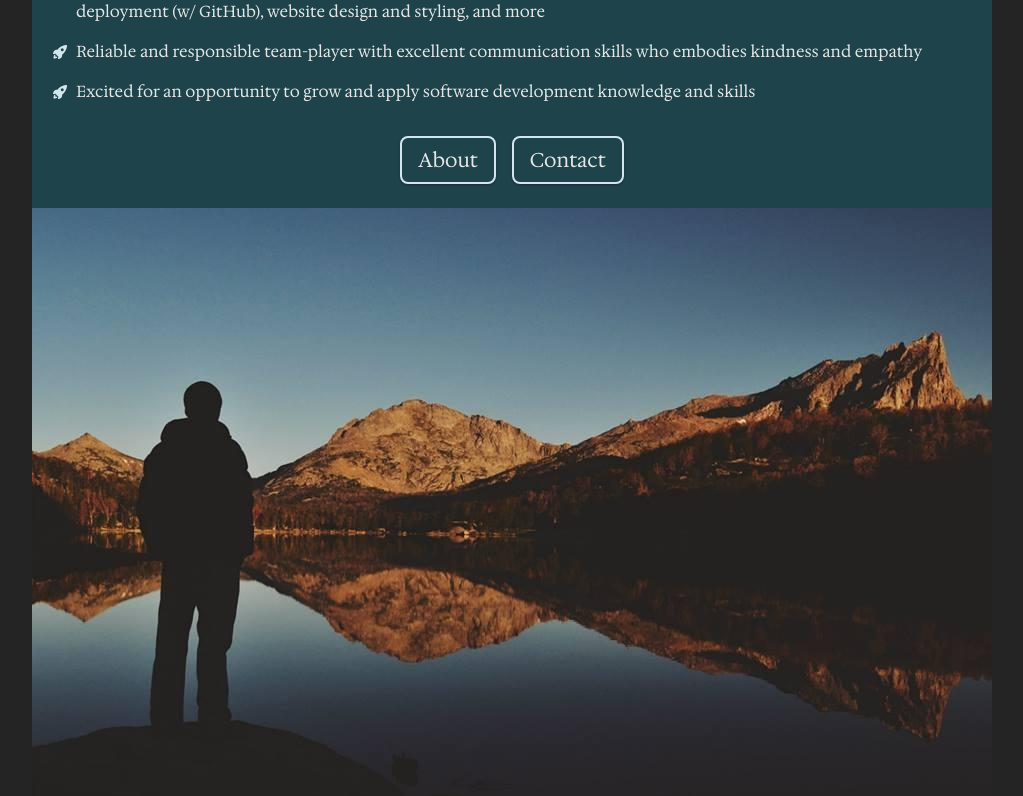
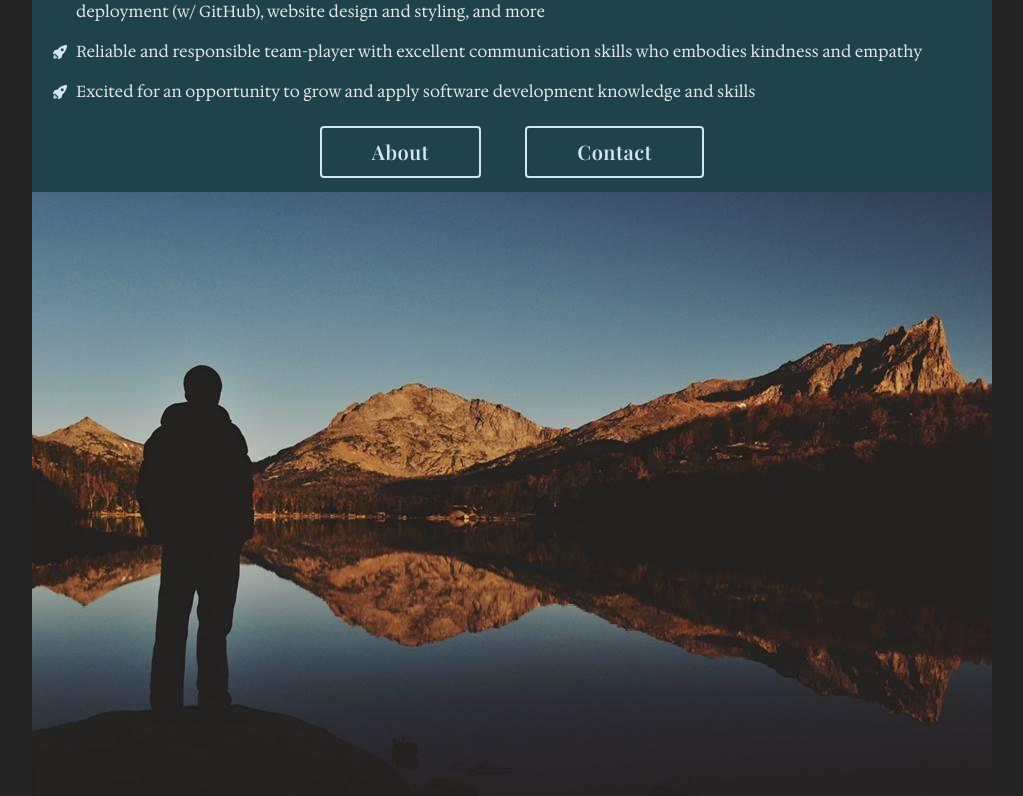
Before and after one commit to connorwarme/connorwarme.github.io, a React (Vite) app: page / in a window 1280 px wide. Shown: the part 3684-4480 px from the top of the page, without its empty margins (128-1151 px from the left). Built offline with nearby package versions, Linux system fonts and the light colour scheme.

Commit message:
Add button hover for About and Contact from main page

```diff
--- a/src/components/AboutMini.jsx
+++ b/src/components/AboutMini.jsx
@@ -23,11 +23,17 @@ const AboutMini = () => {
               })
             }
           </ul>
-          <div className="flex justify-center font-body font-semibold text-xl p-2 pb-4">
-            <Link to={"about"} className="p-2 pr-4 pl-4 m-2 border-wave-spray border-2 rounded-lg transition ease-in-out duration-150 cursor-pointer hover:bg-wave-spray hover:text-midnight-green relative shadow-sm shadow-slate-800 active:left-[1px] active:top-[2px] active:shadow-none">
+          <div className="flex justify-center font-play font-semibold tracking-wide text-xl p-2 pb-4 gap-4 md:gap-12">
+            {/* <Link to={"about"} className="p-2 pr-4 pl-4 m-2 border-wave-spray border-2 rounded-lg transition ease-in-out duration-150 cursor-pointer hover:bg-wave-spray hover:text-midnight-green relative shadow-sm shadow-slate-800 active:left-[1px] active:top-[2px] active:shadow-none">
+              About
+            </Link> */}
+            <Link to={"about"} className="btn-link text-wave-spray flex items-center py-2 px-4 md:px-8 lg:px-12">
               About
             </Link>
-            <Link to={"contact"} className="p-2 pr-4 pl-4 m-2 border-wave-spray border-2 rounded-lg transition ease-in-out duration-150 cursor-pointer hover:bg-wave-spray hover:text-midnight-green relative shadow-sm shadow-slate-800 active:left-[1px] active:top-[2px] active:shadow-none">
+            {/* <Link to={"contact"} className="p-2 pr-4 pl-4 m-2 border-wave-spray border-2 rounded-lg transition ease-in-out duration-150 cursor-pointer hover:bg-wave-spray hover:text-midnight-green relative shadow-sm shadow-slate-800 active:left-[1px] active:top-[2px] active:shadow-none">
+              Contact
+            </Link> */}
+            <Link to={"contact"} className="btn-link text-wave-spray flex items-center py-2 px-4 md:px-8 lg:px-12">
               Contact
             </Link>
           </div>
--- a/src/index.css
+++ b/src/index.css
@@ -86,4 +86,21 @@
     left: 120%;
     transition: all 1s cubic-bezier(0.19, 1, 0.22, 1);
   }
+  .btn-link {
+    color: rgb(210, 230, 238);
+    border: 2px solid transparent;
+    outline: 2px solid;
+    outline-color: rgba(210, 230, 238, 1);
+    outline-offset: 0px;
+    text-shadow: none;
+    transition: all 1s cubic-bezier(0.19, 1, 0.22, 1);
+    border-radius: 0.125rem;
+  }
+
+  .btn-link:hover {
+    border: 2px solid rgba(210, 230, 238, 1);
+    box-shadow: inset 0 0 2px rgba(210, 230, 238, .5), 0 0 2px rgba(210, 230, 238, .2);
+    outline-color: rgba(210, 230, 238, 0);
+    outline-offset: 15px;
+  }
 }
```
